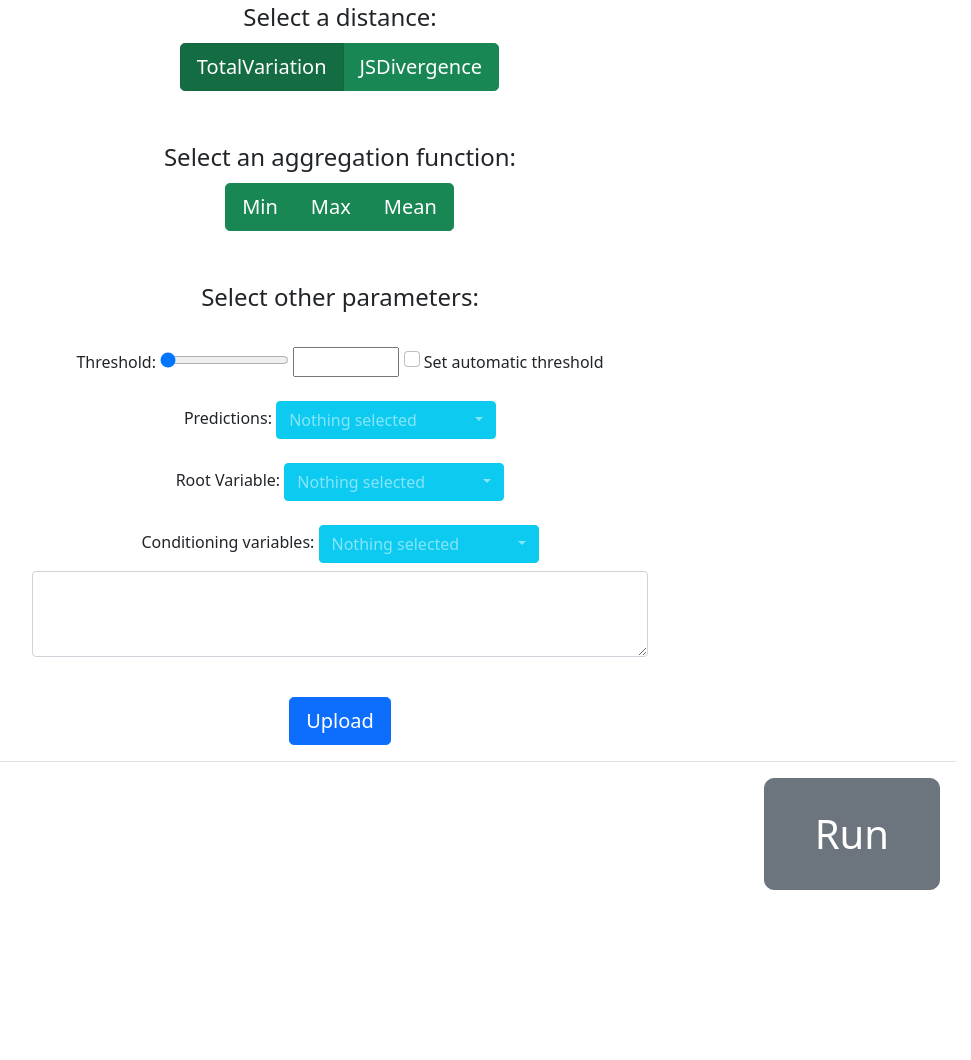
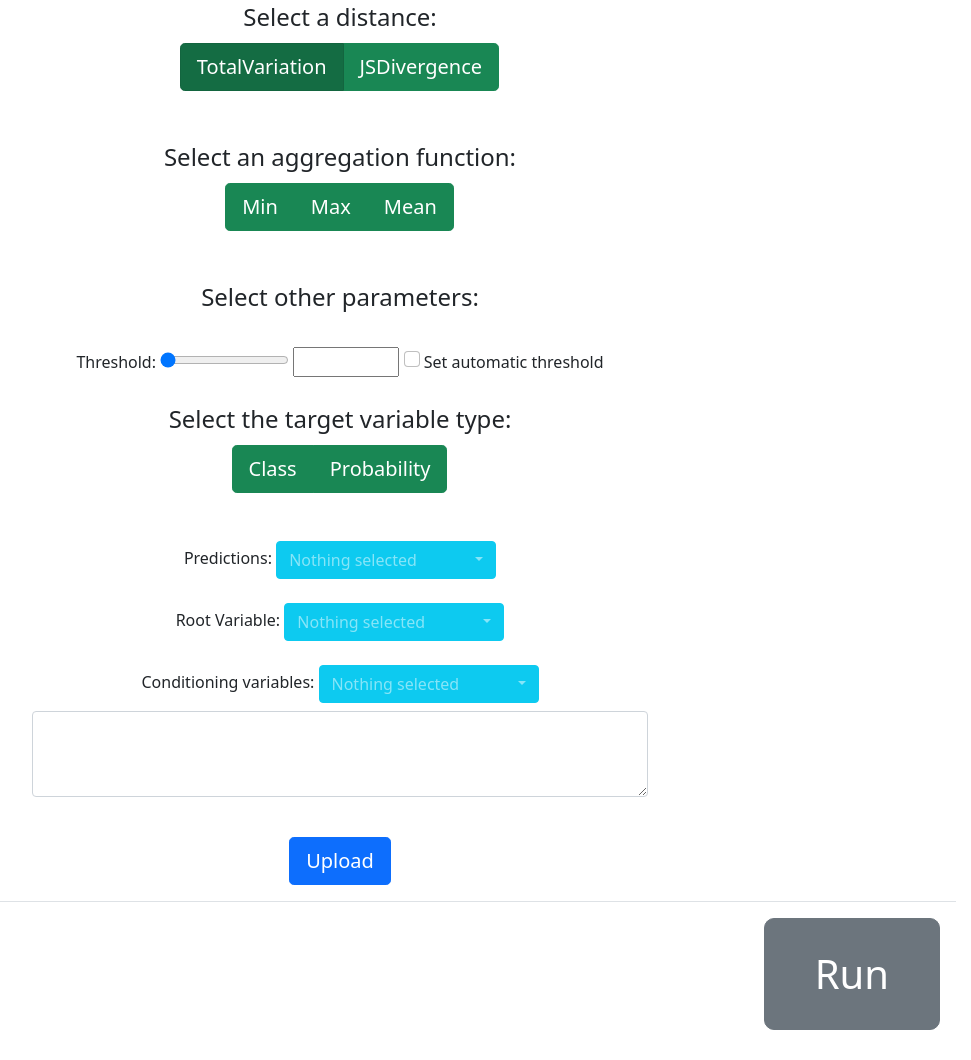
Before and after one commit to DLBD-Department/BRIO_x_Alkemy, a Flask app: template frontend/templates/bias/freqvsfreq.html in a window 1280 px wide. Shown: the part 347-1407 px from the top of the page, without its empty margins (300-1271 px from the left). Before the commit the page ends 1237 px from the top, so only its background shows below. Run offline with Flask 2, Linux system fonts and the light colour scheme; the template is opened without the code that fills it, so the values that code supplies are empty; parts of the project's set-up code (start-up, migrations or seed data) failed here and were passed over; some libraries are stand-ins or nearby versions.

Commit message:
first draft of probability implementation

```diff
--- a/frontend/templates/bias/freqvsfreq.html
+++ b/frontend/templates/bias/freqvsfreq.html
@@ -66,12 +66,28 @@ function display_thr() {
   }
 };
 
+function display_nbins() {
+  var target_type1 = document.getElementById("target_type1")
+  var target_type2 = document.getElementById("target_type2")
+  var nbins = document.getElementById("binning")
+  if (target_type2.checked == true) {
+    nbins.classList.remove("d-none");
+  } else if (target_type1.checked == true) {
+    nbins.classList.add("d-none");
+  }
+};
+
 document.addEventListener("DOMContentLoaded", function() {
     var disabfromroot = document.getElementById("root_var");
     disabfromroot.addEventListener("change", handle_agg_funcs);
     var auto_thr = document.getElementById("auto_thr");
     auto_thr.addEventListener("change", display_thr)
+    var tgtype1= document.getElementById("target_type1");
+    tgtype1.addEventListener("change", display_nbins)
+    var tgtype2= document.getElementById("target_type2");
+    tgtype2.addEventListener("change", display_nbins)
 });
+
 </script>
 {% endblock %}
 
--- a/frontend/templates/bias/upload_freqvsfreq.html
+++ b/frontend/templates/bias/upload_freqvsfreq.html
@@ -32,6 +32,21 @@
       <input type="radio" class="form-check-input" name="a1_param" id="a1_low" value="low">
       <label class="form-check-label" for="a1_low">A1=low</label>
     </div><br><br>
+    <legend>Select the target variable type:</legend>
+      <div class="btn-group" id="target_types">
+        <input type="radio" class="btn-check" name="target_type" id="target_type1" value="class">
+        <label class="btn btn-success btn-lg" for="target_type1">Class</label>
+        <input type="radio" class="btn-check" name="target_type" id="target_type2" value="probability">
+        <label class="btn btn-success btn-lg" for="target_type2">Probability</label>
+      </div>
+    </fieldset><br><br>
+    <div class="container d-none" id="binning">
+      <label for="nbins">Select the number of bins: <label>
+      <input type="range" name="nbins" min="1" max="20" value="5" step="1" oninput="this.form.tgInput.value=this.value" />
+      <input type="number" name="tgInput" min="1" max="20" step="1" oninput="this.form.tgInput.value=this.value" />
+      <input type="checkbox" class="form-check-input" name="auto_nbins" id="auto_nbins" value="active">
+      <label class="form-check-label" for="auto_nbins">Set automatic binning</label>
+    </div><br>
     <label for="predictions">Predictions:</label>
     <select class="selectpicker" data-style="btn-info" name="predictions" id="predictions">
         {% for item in var_list -%}
--- a/frontend/views/bias.py
+++ b/frontend/views/bias.py
@@ -1,25 +1,13 @@
 from flask import Flask, render_template, request, redirect, flash, url_for, session, Response, jsonify, Blueprint, current_app
 from frontend.views.bias_route import FreqvsFreq, FreqvsRef
-import pickle
-import pandas as pd
-import numpy as np
-import glob
 import os
 from subprocess import check_output
-import sys
 import subprocess
-from statistics import mean, stdev
 
-from src.utils.funcs import handle_multiupload, write_reference_distributions_html, handle_ref_distributions, allowed_file, order_violations
-from src.utils.Preprocessing import Preprocessing
+from src.utils.funcs import handle_multiupload, allowed_file
 
-from sklearn.model_selection import train_test_split
-from src.bias.threshold_calculator import threshold_calculator
-from src.bias.BiasDetector import BiasDetector
-from src.bias.FreqVsFreqBiasDetector import FreqVsFreqBiasDetector
-from src.bias.FreqVsRefBiasDetector import FreqVsRefBiasDetector
-
-bp = Blueprint('bias', __name__, template_folder="../templates/bias", url_prefix="/bias")
+bp = Blueprint('bias', __name__,
+               template_folder="../templates/bias", url_prefix="/bias")
 bp.register_blueprint(FreqvsFreq.bp)
 bp.register_blueprint(FreqvsRef.bp)
 
@@ -30,6 +18,7 @@ comp_thr = ""
 success_status = "text-warning"
 ips = check_output(['hostname', '-I'])
 localhost_ip = ips.decode().split(" ")[0]
+
 
 @bp.route('/', methods=['GET', 'POST'])
 def home_bias():
@@ -51,7 +40,8 @@ def home_bias():
             dataframe_file = request.files['dataset']
             dict_vars['dataset'] = dataframe_file.filename
             if allowed_file(dict_vars['dataset']):
-                dataframe_file.save(os.path.join(current_app.config['UPLOAD_FOLDER'], dict_vars['dataset']))
+                dataframe_file.save(os.path.join(
+                    current_app.config['UPLOAD_FOLDER'], dict_vars['dataset']))
                 used_df = dict_vars['dataset']
                 success_status = "text-success"
                 flash('Dataframe uploaded successfully!', 'success')
@@ -64,8 +54,10 @@ def home_bias():
             used_df = "Custom preprocessed " + dict_vars['dataset_custom']
             success_status = "text-success"
             if allowed_file(dict_vars['notebook']) and allowed_file(dict_vars['dataset_custom']):
-                request.files['dataset_custom'].save(os.path.join(current_app.config['UPLOAD_FOLDER'], dict_vars['dataset_custom']))
-                request.files['notebook'].save(os.path.join(current_app.config['UPLOAD_FOLDER'], dict_vars['notebook']))
+                request.files['dataset_custom'].save(os.path.join(
+                    current_app.config['UPLOAD_FOLDER'], dict_vars['dataset_custom']))
+                request.files['notebook'].save(os.path.join(
+                    current_app.config['UPLOAD_FOLDER'], dict_vars['notebook']))
             else:
                 used_df = ""
                 dict_vars = {}
@@ -74,10 +66,14 @@ def home_bias():
                 flash('Unsupported format for notebook or dataset.', 'danger')
                 return redirect('/bias')
             if request.files['artifacts'].filename != '':
-                handle_multiupload(request, 'artifacts', current_app.config['UPLOAD_FOLDER'])
-            os.system("jupyter nbconvert --to python " + os.path.join(current_app.config['UPLOAD_FOLDER'], dict_vars['notebook']))
+                handle_multiupload(request, 'artifacts',
+                                   current_app.config['UPLOAD_FOLDER'])
+            os.system("jupyter nbconvert --to python " +
+                      os.path.join(current_app.config['UPLOAD_FOLDER'], dict_vars['notebook']))
             note_name = dict_vars['notebook'].split('.')[0]
-            subprocess.run(["python3", os.path.join(current_app.config['UPLOAD_FOLDER'], note_name + ".py")])
-            flash('Custom preprocessing pipeline uploaded and processed successfully!', 'success')
+            subprocess.run(["python3", os.path.join(
+                current_app.config['UPLOAD_FOLDER'], note_name + ".py")])
+            flash(
+                'Custom preprocessing pipeline uploaded and processed successfully!', 'success')
         return redirect('/bias')
     return render_template('home.html', df_used=used_df, status=success_status)
```
Also changed, not shown: frontend/views/bias_route/FreqvsFreq.py (+42 -28 lines), frontend/views/bias_route/FreqvsRef.py (+2 -11 lines).
